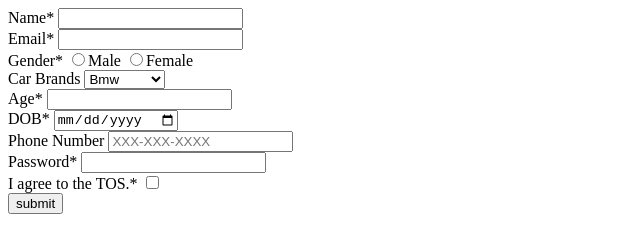
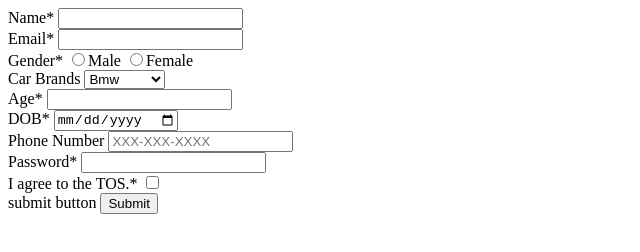
Before and after one commit to acciojob/signup-form-car-pranavbadhan8, a website: page main.html in a window 1280 px wide. Shown: the whole page, without its empty margins (0-640 px from the left). Drawn offline with Linux system fonts and the light colour scheme.

Commit message:
created a submission

```diff
--- a/main.html
+++ b/main.html
@@ -89,7 +89,9 @@
 		<input type="checkbox" id="tos" name="Checkbox" required>
 		</div>
 		<div>
-			<button  type="submit">submit</button>
+			<label for="submit">submit button</label>
+		    <button type="submit">Submit</button>
+
 		</div>
 	</form>
 </body>
```
